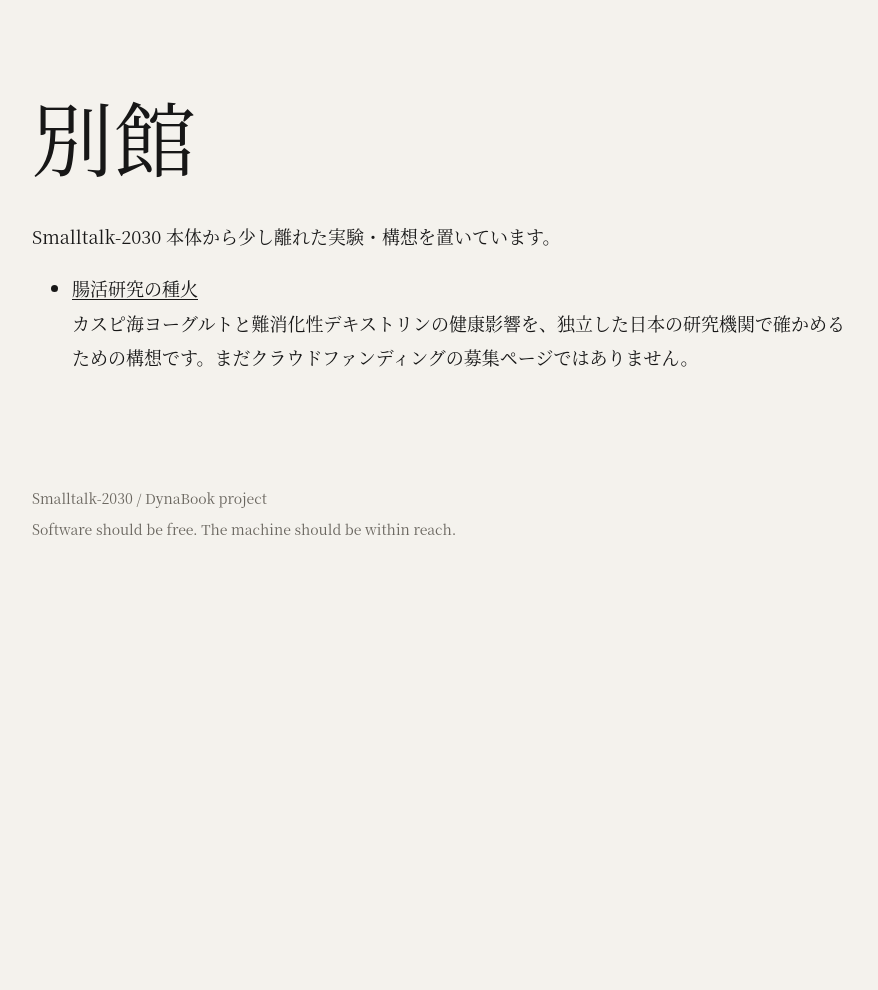
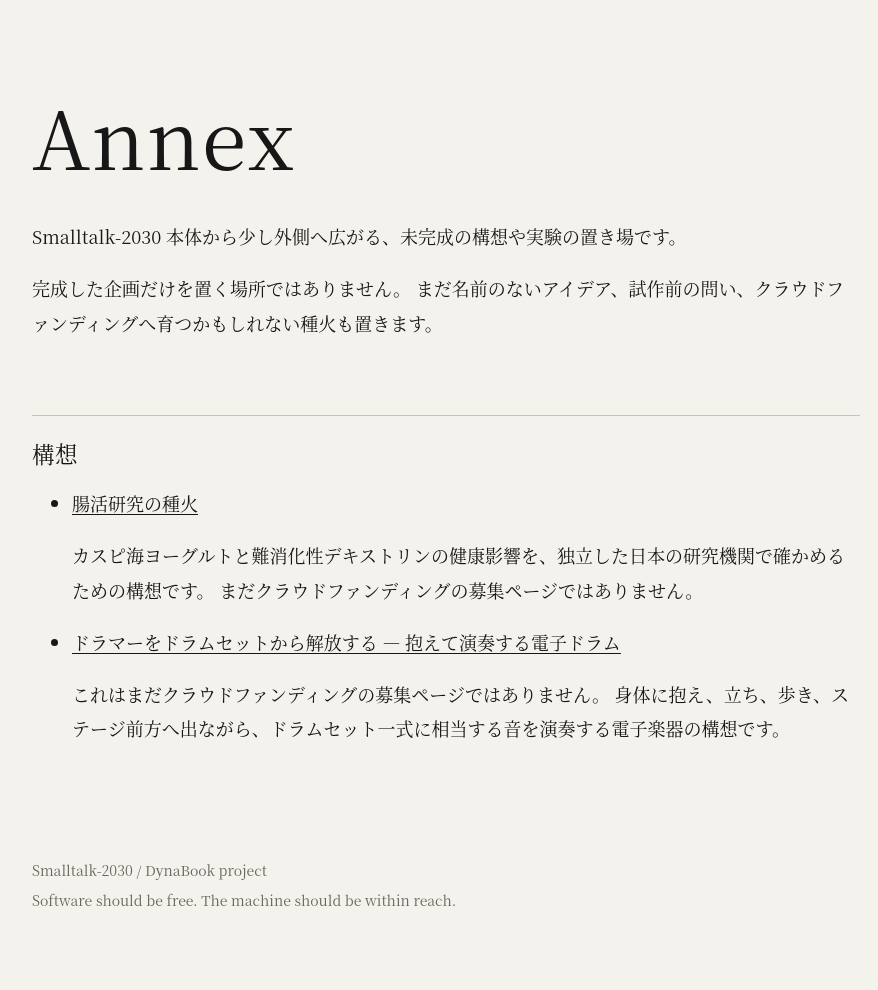
Before and after one commit to smalltalk-2030/smalltalk-2030.github.io, a Jekyll site: the page built from annex/index.md, in a window 1280 px wide. Shown: the whole page, without its empty margins (194-1072 px from the left). Built offline with Jekyll 4.4.1, drawn with Linux system fonts in a browser that asks for light colours; before the commit the page ends 900 px from its top, so only the background shows below that.

Commit message:
docs: add mobile drum crowdfunding annex
抱えて演奏する電子ドラムの構想、試作計画、要求仕様、
オープン設計、未解決事項を annex に追加。
annex/index.md から辿れるようにした。

```diff
--- a/annex/index.md
+++ b/annex/index.md
@@ -1,12 +1,22 @@
 ---
 layout: default
-title: 別館
-permalink: /annex/
+title: Annex
 ---
 
-# 別館
+# Annex
 
-Smalltalk-2030 本体から少し離れた実験・構想を置いています。
+Smalltalk-2030 本体から少し外側へ広がる、未完成の構想や実験の置き場です。
+
+完成した企画だけを置く場所ではありません。
+まだ名前のないアイデア、試作前の問い、クラウドファンディングへ育つかもしれない種火も置きます。
+
+## 構想
 
 - [腸活研究の種火]({{ '/annex/gut-research-spark/' | relative_url }})
-  カスピ海ヨーグルトと難消化性デキストリンの健康影響を、独立した日本の研究機関で確かめるための構想です。まだクラウドファンディングの募集ページではありません。
+
+  カスピ海ヨーグルトと難消化性デキストリンの健康影響を、独立した日本の研究機関で確かめるための構想です。
+  まだクラウドファンディングの募集ページではありません。
+- [ドラマーをドラムセットから解放する — 抱えて演奏する電子ドラム](./mobile-drum-crowdfunding/)
+
+  これはまだクラウドファンディングの募集ページではありません。
+  身体に抱え、立ち、歩き、ステージ前方へ出ながら、ドラムセット一式に相当する音を演奏する電子楽器の構想です。
```
Also changed, not shown: annex/mobile-drum-crowdfunding/README.md (added, +13 -0 lines), annex/mobile-drum-crowdfunding/concept.md (added, +26 -0 lines), annex/mobile-drum-crowdfunding/crowdfunding-seed.md (added, +28 -0 lines), annex/mobile-drum-crowdfunding/index.md (added, +25 -0 lines), annex/mobile-drum-crowdfunding/next-actions.md (added, +12 -0 lines), annex/mobile-drum-crowdfunding/open-design.md (added, +12 -0 lines), annex/mobile-drum-crowdfunding/prototype-plan.md (added, +24 -0 lines), annex/mobile-drum-crowdfunding/questions.md (added, +10 -0 lines), annex/mobile-drum-crowdfunding/requirements.md (added, +25 -0 lines).
